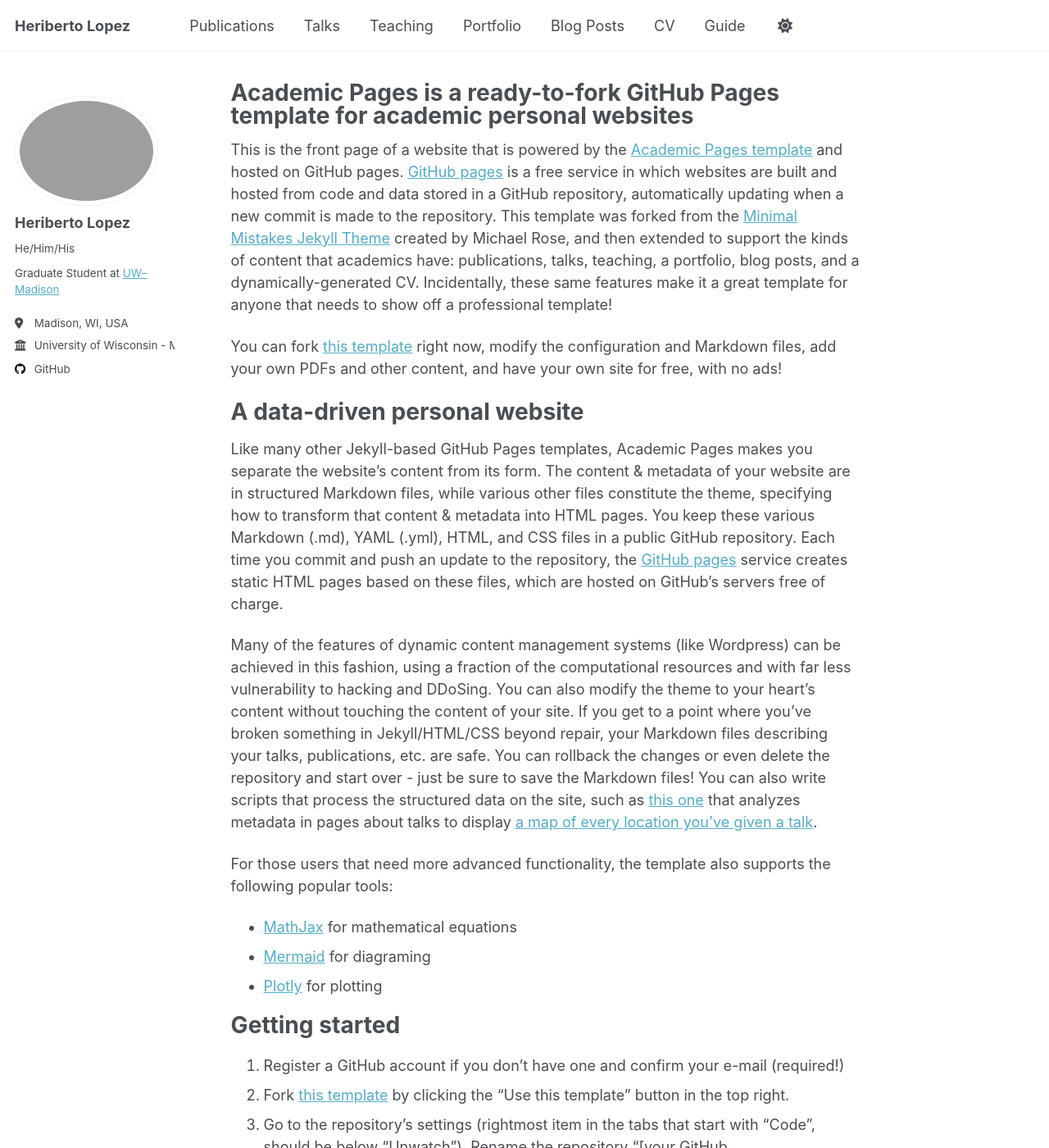
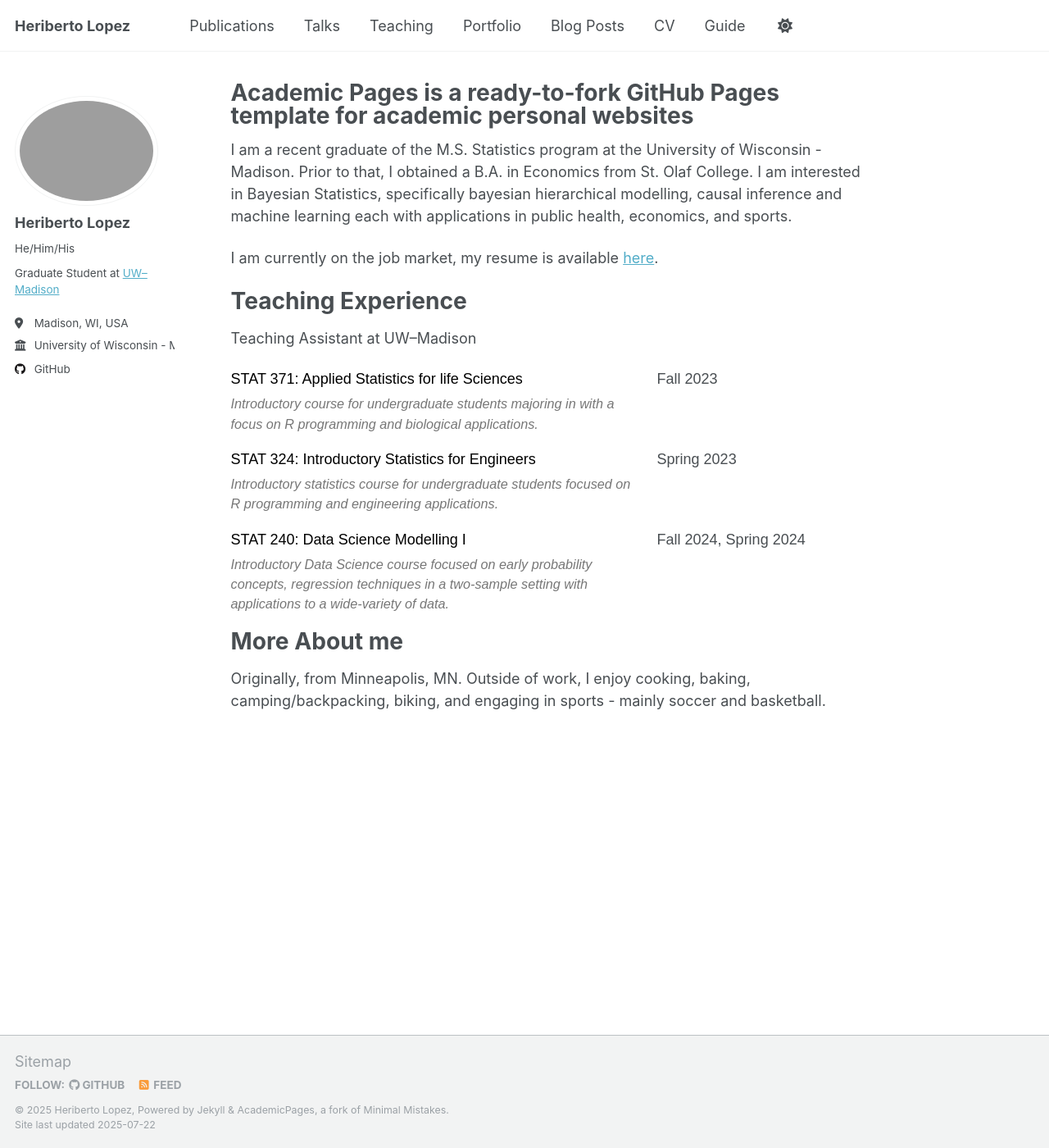
Before and after one commit to HeribertoLopez/heribertolopez.github.io, a Jekyll site: the page built from _pages/about.md, in a window 1280 px wide and 1400 px high. Shown: the whole window at 82% size. Built offline with Jekyll 4.4.1, drawn with Linux system fonts in a browser that asks for light colours; a script that is not in the unit is left out; some of the changed text lies outside the part shown.

Commit message:
Update about.md

```diff
--- a/_pages/about.md
+++ b/_pages/about.md
@@ -7,50 +7,75 @@ redirect_from:
   - /about.html
 ---
 
-This is the front page of a website that is powered by the [Academic Pages template](https://github.com/academicpages/academicpages.github.io) and hosted on GitHub pages. [GitHub pages](https://pages.github.com) is a free service in which websites are built and hosted from code and data stored in a GitHub repository, automatically updating when a new commit is made to the repository. This template was forked from the [Minimal Mistakes Jekyll Theme](https://mmistakes.github.io/minimal-mistakes/) created by Michael Rose, and then extended to support the kinds of content that academics have: publications, talks, teaching, a portfolio, blog posts, and a dynamically-generated CV. Incidentally, these same features make it a great template for anyone that needs to show off a professional template!
+I am a recent graduate of the M.S. Statistics program at the University of Wisconsin - Madison. Prior to that, I obtained a B.A. in Economics from St. Olaf College. I am interested in Bayesian Statistics, specifically bayesian hierarchical modelling, causal inference and machine learning each with applications in public health, economics, and sports.
 
- You can fork [this template](https://github.com/academicpages/academicpages.github.io) right now, modify the configuration and Markdown files, add your own PDFs and other content, and have your own site for free, with no ads!
+I am currently on the job market, my resume is available [here](https://cryptpad.fr/file/#/2/file/8TO+zYLQmcK9HoFjTwbgw8gF/).
 
-A data-driven personal website
-======
-Like many other Jekyll-based GitHub Pages templates, Academic Pages makes you separate the website's content from its form. The content & metadata of your website are in structured Markdown files, while various other files constitute the theme, specifying how to transform that content & metadata into HTML pages. You keep these various Markdown (.md), YAML (.yml), HTML, and CSS files in a public GitHub repository. Each time you commit and push an update to the repository, the [GitHub pages](https://pages.github.com/) service creates static HTML pages based on these files, which are hosted on GitHub's servers free of charge.
+<head>
+  <style>
+   /* Teaching list  */
+    .subtitle {
+      font-style: italic;
+      color: #666;
+      margin-bottom: 20px
+    }
+    .teaching-entry {
+      display: grid;
+      grid-template-columns: 500px 1fr; /* course title column is now 300px wide */
+      gap: 20px;
+      margin-bottom: 18px;
+      font-family: sans-serif;
+    }
+    .course-info {
+      display: flex;
+      flex-direction: column;
+    }
+    .course-title {
+      font-weight: 500;
+      color: #000;
+    }
+    .course-description {
+      font-size: 0.9em;
+      color: #777;
+      margin-top: 4px;
+      font-style: italic;
+    }
+    .term {
+  font-weight: 500;
+    }
+  </style>
+</head>
 
-Many of the features of dynamic content management systems (like Wordpress) can be achieved in this fashion, using a fraction of the computational resources and with far less vulnerability to hacking and DDoSing. You can also modify the theme to your heart's content without touching the content of your site. If you get to a point where you've broken something in Jekyll/HTML/CSS beyond repair, your Markdown files describing your talks, publications, etc. are safe. You can rollback the changes or even delete the repository and start over - just be sure to save the Markdown files! You can also write scripts that process the structured data on the site, such as [this one](https://github.com/academicpages/academicpages.github.io/blob/master/talkmap.ipynb) that analyzes metadata in pages about talks to display [a map of every location you've given a talk](https://academicpages.github.io/talkmap.html).
+<body>
+  <!---
+Teaching
+-->
+<h1>Teaching Experience</h1>
+<p>Teaching Assistant at UW–Madison</p>
 
-For those users that need more advanced functionality, the template also supports the following popular tools:
-- [MathJax](https://www.mathjax.org/) for mathematical equations
-- [Mermaid](https://mermaid.js.org/) for diagraming
-- [Plotly](https://plotly.com/javascript/) for plotting
+  <div class="teaching-entry">
+    <div class="course-info">
+      <div class="course-title">STAT 371: Applied Statistics for life Sciences</div>
+      <div class="course-description">Introductory course for undergraduate students majoring in with a focus on R programming and biological applications.</div>
+    </div> <div class="term">Fall 2023</div>
+  </div>
 
-Getting started
-======
-1. Register a GitHub account if you don't have one and confirm your e-mail (required!)
-1. Fork [this template](https://github.com/academicpages/academicpages.github.io) by clicking the "Use this template" button in the top right.
-1. Go to the repository's settings (rightmost item in the tabs that start with "Code", should be below "Unwatch"). Rename the repository "[your GitHub username].github.io", which will also be your website's URL.
-1. Set site-wide configuration and create content & metadata (see below -- also see [this set of diffs](http://archive.is/3TPas) showing what files were changed to set up [an example site](https://getorg-testacct.github.io) for a user with the username "getorg-testacct")
-1. Upload any files (like PDFs, .zip files, etc.) to the files/ directory. They will appear at https://[your GitHub username].github.io/files/example.pdf.
-1. Check status by going to the repository settings, in the "GitHub pages" section
+  <div class="teaching-entry">
+    <div class="course-info">
+      <div class="course-title">STAT 324: Introductory Statistics for Engineers</div>
+      <div class="course-description">Introductory statistics course for undergraduate students focused on R programming and engineering applications.</div>
+    </div>
+    <div class="term">Spring 2023</div>
+  </div>
+  <div class="teaching-entry">
+    <div class="course-info">
+      <div class="course-title">STAT 240: Data Science Modelling I</div>
+      <div class="course-description">Introductory Data Science course focused on early probability concepts, regression techniques in a two-sample setting with applications to a wide-variety of data.</div>
+    </div>
+    <div class="term">Fall 2024, Spring 2024</div>
+  </div>
+</body>
 
-Site-wide configuration
-------
-The main configuration file for the site is in the base directory in [_config.yml](https://github.com/academicpages/academicpages.github.io/blob/master/_config.yml), which defines the content in the sidebars and other site-wide features. You will need to replace the default variables with ones about yourself and your site's github repository. The configuration file for the top menu is in [_data/navigation.yml](https://github.com/academicpages/academicpages.github.io/blob/master/_data/navigation.yml). For example, if you don't have a portfolio or blog posts, you can remove those items from that navigation.yml file to remove them from the header.
-
-Create content & metadata
-------
-For site content, there is one Markdown file for each type of content, which are stored in directories like _publications, _talks, _posts, _teaching, or _pages. For example, each talk is a Markdown file in the [_talks directory](https://github.com/academicpages/academicpages.github.io/tree/master/_talks). At the top of each Markdown file is structured data in YAML about the talk, which the theme will parse to do lots of cool stuff. The same structured data about a talk is used to generate the list of talks on the [Talks page](https://academicpages.github.io/talks), each [individual page](https://academicpages.github.io/talks/2012-03-01-talk-1) for specific talks, the talks section for the [CV page](https://academicpages.github.io/cv), and the [map of places you've given a talk](https://academicpages.github.io/talkmap.html) (if you run this [python file](https://github.com/academicpages/academicpages.github.io/blob/master/talkmap.py) or [Jupyter notebook](https://github.com/academicpages/academicpages.github.io/blob/master/talkmap.ipynb), which creates the HTML for the map based on the contents of the _talks directory).
-
-**Markdown generator**
-
-The repository includes [a set of Jupyter notebooks](https://github.com/academicpages/academicpages.github.io/tree/master/markdown_generator
-) that converts a CSV containing structured data about talks or presentations into individual Markdown files that will be properly formatted for the Academic Pages template. The sample CSVs in that directory are the ones I used to create my own personal website at stuartgeiger.com. My usual workflow is that I keep a spreadsheet of my publications and talks, then run the code in these notebooks to generate the Markdown files, then commit and push them to the GitHub repository.
-
-How to edit your site's GitHub repository
-------
-Many people use a git client to create files on their local computer and then push them to GitHub's servers. If you are not familiar with git, you can directly edit these configuration and Markdown files directly in the github.com interface. Navigate to a file (like [this one](https://github.com/academicpages/academicpages.github.io/blob/master/_talks/2012-03-01-talk-1.md) and click the pencil icon in the top right of the content preview (to the right of the "Raw | Blame | History" buttons). You can delete a file by clicking the trashcan icon to the right of the pencil icon. You can also create new files or upload files by navigating to a directory and clicking the "Create new file" or "Upload files" buttons.
-
-Example: editing a Markdown file for a talk
-![Editing a Markdown file for a talk](/images/editing-talk.png)
-
-For more info
-------
-More info about configuring Academic Pages can be found in [the guide](https://academicpages.github.io/markdown/), the [growing wiki](https://github.com/academicpages/academicpages.github.io/wiki), and you can always [ask a question on GitHub](https://github.com/academicpages/academicpages.github.io/discussions). The [guides for the Minimal Mistakes theme](https://mmistakes.github.io/minimal-mistakes/docs/configuration/) (which this theme was forked from) might also be helpful.
+More About me
+=====
+Originally, from Minneapolis, MN. Outside of work, I enjoy cooking, baking, camping/backpacking, biking, and engaging in sports - mainly soccer and basketball.
```
